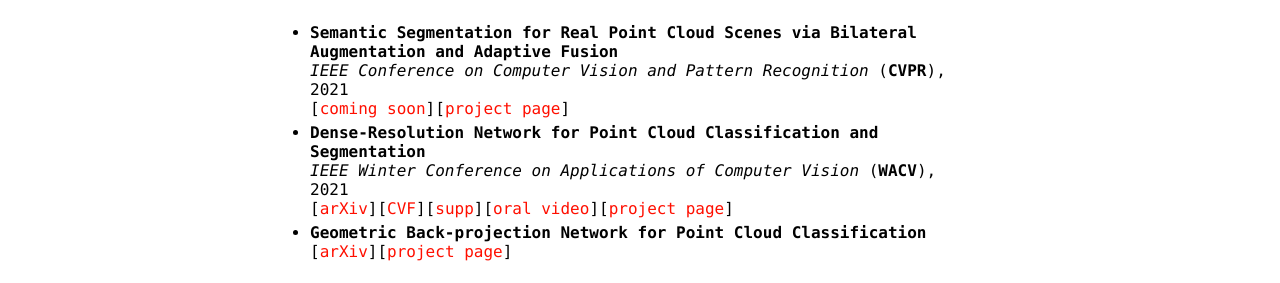
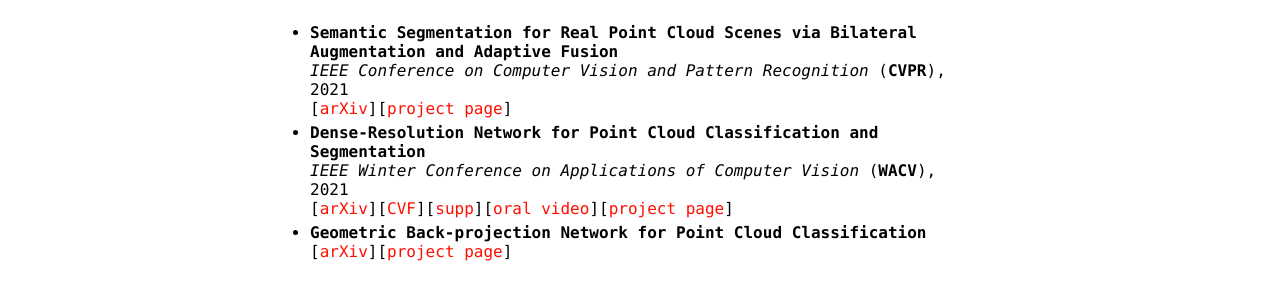
Before and after one commit to ShiQiu0419/ShiQiu0419.github.io, a Jekyll site: the page built from index.md, in a window 1280 px wide. Shown: the part 898-1181 px from the top of the page. Built offline with Jekyll 4.4.1, drawn with Linux system fonts in a browser that asks for light colours; our own code applies the rules of GitHub Pages for plain Markdown files.

Commit message:
Update index.md

```diff
--- a/index.md
+++ b/index.md
@@ -35,7 +35,7 @@
 ## Publications
 * **Semantic Segmentation for Real Point Cloud Scenes via Bilateral Augmentation and Adaptive Fusion**
 *IEEE Conference on Computer Vision and Pattern Recognition* (**CVPR**), 2021
-[[coming soon](https://shiqiu0419.github.io/)][[project page](https://github.com/ShiQiu0419/BAAF-Net)]
+[[arXiv](https://https://arxiv.org/abs/2103.07074)][[project page](https://github.com/ShiQiu0419/BAAF-Net)]
 * **Dense-Resolution Network for Point Cloud Classification and Segmentation**
 *IEEE Winter Conference on Applications of Computer Vision* (**WACV**), 2021
 [[arXiv](https://arxiv.org/abs/2005.06734)][[CVF](https://openaccess.thecvf.com/content/WACV2021/papers/Qiu_Dense-Resolution_Network_for_Point_Cloud_Classification_and_Segmentation_WACV_2021_paper.pdf)][[supp](https://openaccess.thecvf.com/content/WACV2021/supplemental/Qiu_Dense-Resolution_Network_for_WACV_2021_supplemental.pdf)][[oral video](https://youtu.be/TnbksHzaJzw)][[project page](https://github.com/ShiQiu0419/DRNet)]
```
